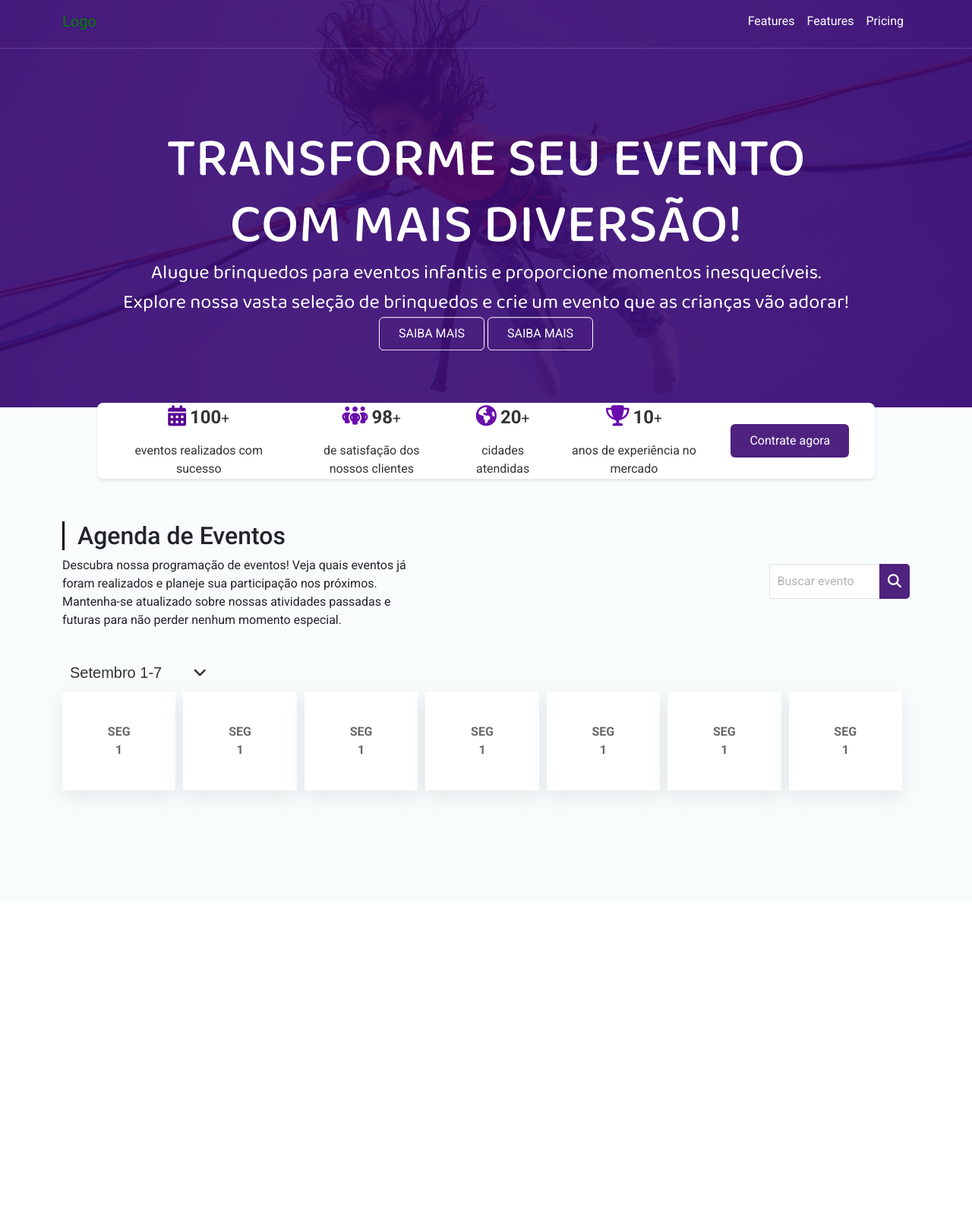
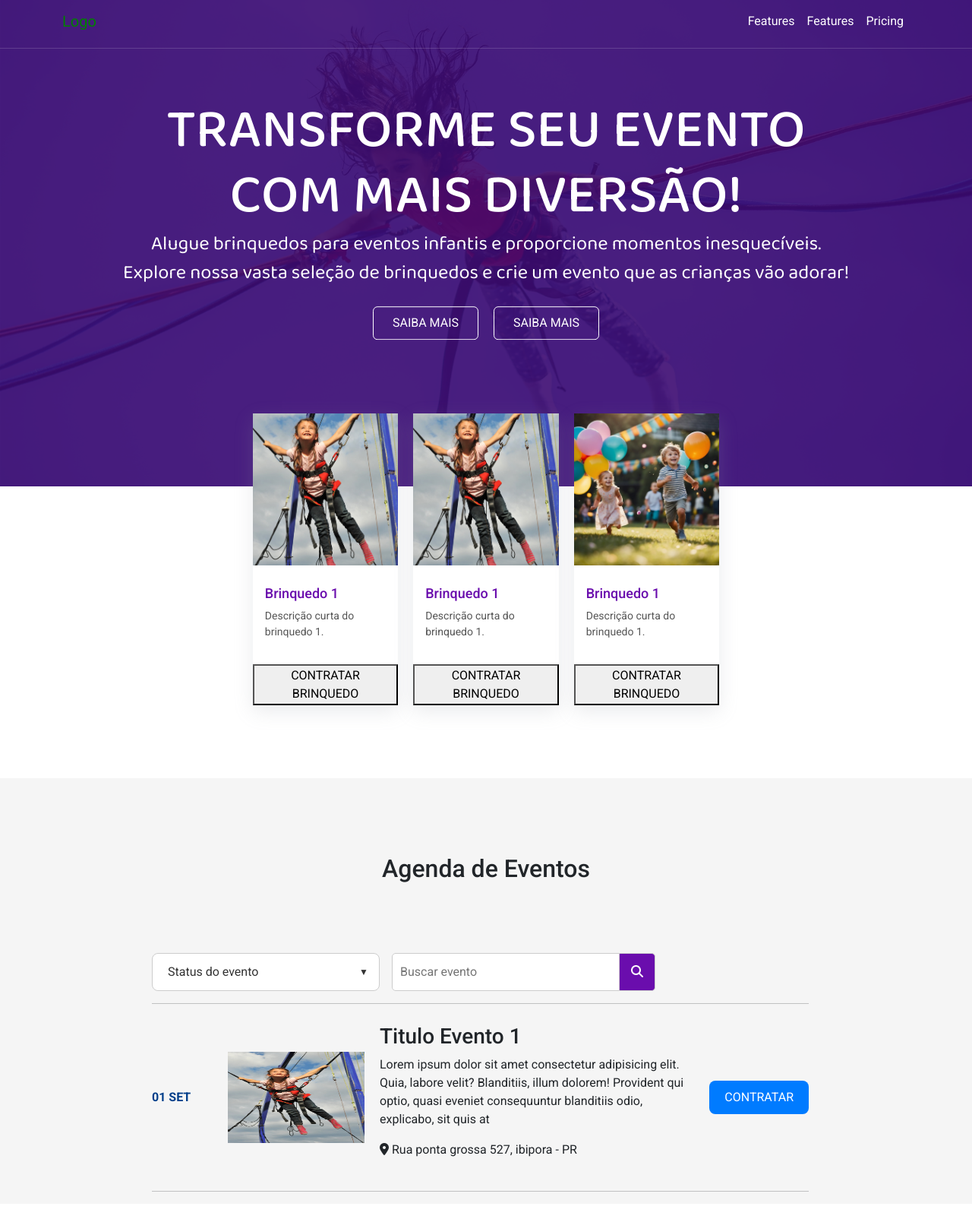
Before and after one commit to felipeov1/institucional-website, a PHP site: page / in a window 1280 px wide. Shown: the whole page at 76% size. Before the commit the page ends 1056 px from the top, so only its background shows below. Run offline with PHP 8.4, Linux system fonts and the light colour scheme; some libraries are stand-ins or nearby versions.

Commit message:
fix: changed the calander; feat: added toys container presentation

```diff
--- a/assets/css/style.css
+++ b/assets/css/style.css
@@ -3,8 +3,7 @@
 
 body {
     font-family: 'Roboto', sans-serif;
-    /* background-color: #ffffff; */
-    background-color: #f8fcfc;
+    background-color: #ffffff !important;
 }
 
 /* Style for navbar */
@@ -38,7 +37,7 @@ body {
 .image-container {
     position: relative;
     width: 100%;
-    height: 67vh;
+    height: 80vh;
     overflow: hidden;
 }
 
@@ -61,7 +60,7 @@ body {
 
 .banner-content {
     position: absolute;
-    top: 40%;
+    top: 45%;
     left: 50%;
     transform: translate(-50%, -50%);
     text-align: center;
@@ -86,60 +85,54 @@ body {
 
 
 
+/* Style for floating section */
 
-/* Style for floating section */
 .floating-section {
-    position: absolute;
-    top: 60vh;
+    position: relative;
+    top: -12vh;
     left: 10%;
     width: 80%;
-    height: 100px;
-    background-color: white;
-    /* box-shadow: 0 4px 8px rgba(0, 0, 0, 0.2); */
-    box-shadow: 0 2px 4px rgba(0, 0, 0, 0.1);
-
-    padding: 20px;
     box-sizing: border-box;
     z-index: 5;
-    border-radius: 8px;
+    display: flex;
+    justify-content: center;
 }
 
-.floating-section .statistics {
-    display: flex;
-    justify-content: space-around;
-    align-items: center;
-    height: 100%;
+.toys-cards-container {
+    display: grid;
+    grid-template-columns: repeat(3, 1fr);
+    gap: 20px;
+    width: 60%;
 }
 
-.floating-section .stat-box {
-    max-width: 200px;
-    display: flex;
-    align-items: center;
+.toy-card {
+    background-color: white;
     text-align: center;
-    font-size: 1.2rem;
-    color: #333;
-    flex-direction: column;
-    padding: 10px;
+    box-shadow: rgba(149, 157, 165, 0.2) 0px 8px 24px;
+    transition: transform 0.3s ease;
 }
 
-.floating-section .stat-box i {
-    font-size: 1.7rem;
-    margin-bottom: 8px;
+.toy-card:hover {
+    transform: scale(1.05);
 }
 
-.floating-section .number-item {
-    font-size: 1.5rem;
-    font-weight: bold;
+.toy-image {
+    width: 100%;
+    height: 200px;
+    object-fit: cover;
 }
 
-.floating-section .stat-item {
-    font-size: 1rem;
+.toy-title {
+    font-size: 18px;
+    margin-top: 10px;
+    color: #6A0DAD;
 }
 
-.floating-section .number-stats {
-    display: flex;
-    align-items: baseline;
+.toy-description {
+    font-size: 14px;
+    color: #555;
 }
+
 
 .btn-talk-stats {
     appearance: button;
@@ -187,166 +180,143 @@ body {
 
 
 
-/* events section */
+/* Style for events section */
 .events-container {
-    margin-top: 150px;
+    background-color: #f5f5f5;
+    padding: 100px 200px 0px 200px;
+    box-sizing: border-box;
 }
 
-
-.events-container h2 {
-    position: relative;
-    display: inline-block;
-    padding-left: 20px;
-}
-
-.events-container h2::before {
-    content: '';
-    position: absolute;
-    left: 0;
-    top: 0;
-    bottom: 0;
-    width: 3px;
-    background-color: black;
-}
-
-.mainEvents {
-    display: flex;
-    align-items: center;
-}
-
-.rectangle-container {
-    display: flex;
-    margin-top: 50px;
-    margin: 0px;
-}
-
-.rectangle {
-    display: flex;
-    flex-direction: column;
-    justify-content: center;
-    align-items: center;
-    width: 250px;
-    height: 130px;
-    margin-right: 10px;
-    background-color: #ffffff;
-    border-radius: 1px;
-    border: 0px;
-    padding: 0px 10px 0px 10px;
-    transition: background-color 0.3s, border-color 0.3s;
-    cursor: pointer;
-    box-shadow: rgba(149, 157, 165, 0.2) 0px 8px 24px;
-    font-weight: 600;
-    color: #686868;
-}
-
-.rectangle:focus,
-.rectangle.selected {
-    background-color: rgba(60, 10, 114, 0.9);
-    outline: none;
-    color: white;
+.events-title {
+    font-size: 2rem;
+    margin-bottom: 92px;
+    text-align: center;
 }
 
 .search-container {
-    position: relative;
-    display: inline-flex;
-    width: 30%;
-    height: fit-content;
+    display: flex;
+    justify-content: flex-start;
 }
 
 .search-input {
-    width: 100%;
-    padding: 10px 40px 10px 10px;
-    border: 1px solid #cccccc8f;
-    border-radius: 3px;
+    width: 300px;
+    padding: 10px;
+    border: 1px solid #cccccc;
+    border-radius: 5px 0 0 5px;
     font-size: 16px;
 }
 
 .search-button {
-    position: absolute;
-    top: 0;
-    right: 0;
-    height: 100%;
-    width: 40px;
-    border: none;
-    background-color: rgba(60, 10, 114, 0.9);
+    border: 1px solid #cccccc;
+    border-left: none;
+    background-color: #6A0DAD;
     color: white;
+    padding: 10px 15px;
     border-radius: 0 5px 5px 0;
     cursor: pointer;
+}
+
+.events-list {
+    max-height: 430px;
+    overflow-y: auto;
+    padding-right: 15px;
+    margin-bottom: 20px;
+}
+
+.event-item {
     display: flex;
     align-items: center;
-    justify-content: center;
+    justify-content: space-between;
+    padding: 10px 0;
 }
 
-.search-button .fa-search {
-    font-size: 18px;
+.event-date {
+    width: 100px;
+    font-weight: bold;
+    font-size: 16px;
+    color: #023E8A;
 }
 
-.search-input::placeholder {
-    color: rgba(0, 0, 0, 0.3);
+.event-image img {
+    width: 180px;
+    height: 120px;
 }
 
-
-.custom-select-container {
-    position: relative;
-    width: 200px;
-    font-family: Arial, sans-serif;
+.event-text {
+    flex: 1;
+    padding: 0 20px;
 }
 
-.custom-select-container select {
+.btn-event-book {
+    background-color: #007BFF;
+    color: white;
+    border: none;
+    padding: 10px 20px;
+    border-radius: 8px;
+    cursor: pointer;
+    transition: background-color 0.3s ease;
+}
+
+.btn-event-book:hover {
+    background-color: #0056b3;
+}
+
+.events-list::-webkit-scrollbar {
+    width: 10px;
+}
+
+.events-list::-webkit-scrollbar-thumb {
+    background-color: #007BFF;
+    border-radius: 10px;
+}
+
+.events-list::-webkit-scrollbar-track {
+    background-color: #f0f0f0;
+}
+
+.filter-select {
+    position: relative;
     width: 100%;
-    padding: 10px;
-    font-size: 20px;
-    color: #333;
-    border: none;
-    background-color: transparent;
+    max-width: 300px;
+}
+
+.filter-select select {
     appearance: none;
     -webkit-appearance: none;
     -moz-appearance: none;
+    background-color: #ffffff;
+    border: 1px solid #ccc;
+    border-radius: 8px;
+    padding: 12px 20px;
+    width: 100%;
+    font-size: 16px;
+    color: #333;
+    cursor: pointer;
     outline: none;
-    cursor: pointer;
+    transition: all 0.3s ease;
 }
 
-.custom-select-container::after {
-    content: "\f107";
-    font-family: "Font Awesome 5 Free";
-    font-weight: 900;
+.filter-select select:hover {
+    background-color: #e0e0e0;
+}
+
+.filter-select select:focus {
+    border-color: none;
+    box-shadow: none;
+}
+
+.filter-select::after {
+    content: '▼';
     position: absolute;
     top: 50%;
-    right: 10px;
+    right: 15px;
     transform: translateY(-50%);
-    font-size: 20px;
+    font-size: 12px;
     color: #333;
     pointer-events: none;
 }
 
 
-.custom-select-container select:focus {
-    outline: none;
-}
-
-.event-image img {
-    max-width: 100%;
-    max-height: 500px;
-    width: auto;
-    height: auto;
-    object-fit: contain;
-}
-
-
-
-@media (min-width: 768px) {
-    .banner-content {
-        margin-top: 150px;
-    }
-
-    .btn-about-more {
-        margin-bottom: 100px;
-    }
-
-    .floating-section {
-        margin-top: 50px;
-    }
-}
 
 
 @media (max-width: 768px) {
--- a/index.html
+++ b/index.html
@@ -1,5 +1,6 @@
 <!DOCTYPE html>
 <html lang="PT-BR">
+
 <head>
     <meta charset="UTF-8">
     <meta name="viewport" content="width=device-width, initial-scale=1.0">
@@ -47,48 +48,45 @@
             <h1>COM MAIS DIVERSÃO!</h1>
             <p>Alugue brinquedos para eventos infantis e proporcione momentos inesquecíveis. Explore nossa vasta seleção
                 de brinquedos e crie um evento que as crianças vão adorar!</p>
-            <button class="btn-about-more">SAIBA MAIS</button>
-            <button class="btn-about-more">SAIBA MAIS</button>
+            <div class="btns-container-about-more mt-4">
+                <button class="btn-about-more me-3">SAIBA MAIS</button>
+                <button class="btn-about-more">SAIBA MAIS</button>
+            </div>
+
         </div>
     </div>
     <!-- end main banner  -->
 
     <!-- start floating section -->
     <div class="floating-section">
-        <div class="statistics">
-            <div class="stat-box">
-                <div class="number-stats">
-                    <i class="fa-solid fa-calendar-days" style="color: #570294; margin-right: 5px;"></i>
-                    <div class="number-item" data-target="100">0</div><p>+</p>
+        <div class="toys-cards-container">
+            <div class="toy-card">
+                <img src="assets/images/bungee-kids-small-2.jpeg" alt="Brinquedo 1" class="toy-image">
+                <div class="text-start p-3">
+                    <h3 class="toy-title">Brinquedo 1</h3>
+                    <p class="toy-description">Descrição curta do brinquedo 1.</p>
                 </div>
-                <div class="stat-item">eventos realizados com sucesso</div>
+                <button class="btn-toys-acquire">CONTRATAR BRINQUEDO</button>
             </div>
-            <div class="stat-box">
-                <div class="number-stats">
-                    <i class="fa-solid fa-people-group" style="color: #6A0DAD; margin-right: 5px;"></i>
-                    <div class="number-item" data-target="98">0</div><p>+</p>
+            <div class="toy-card">
+                <img src="assets/images/bungee-kids-small-2.jpeg" alt="Brinquedo 1" class="toy-image">
+                <div class="text-start p-3">
+                    <h3 class="toy-title">Brinquedo 1</h3>
+                    <p class="toy-description">Descrição curta do brinquedo 1.</p>
                 </div>
-                <div class="stat-item">de satisfação dos nossos clientes</div>
+                <button class="btn-toys-acquire">CONTRATAR BRINQUEDO</button>
             </div>
-            <div class="stat-box">
-                <div class="number-stats">
-                    <i class="fa-solid fa-earth-americas" style="color: #6A0DAD; margin-right: 5px;"></i>
-                    <div class="number-item" data-target="20">0</div><p>+</p>
+            <div class="toy-card">
+                <img src="assets/images/kids.jpg" alt="Brinquedo 1" class="toy-image">
+                <div class="text-start p-3">
+                    <h3 class="toy-title">Brinquedo 1</h3>
+                    <p class="toy-description">Descrição curta do brinquedo 1.</p>
                 </div>
-                <div class="stat-item">cidades <br>atendidas</div>
-            </div>
-            <div class="stat-box">
-                <div class="number-stats">
-                    <i class="fa-solid fa-trophy" style="color: #6A0DAD; margin-right: 5px;"></i>
-                    <div class="number-item" data-target="10">0</div><p>+</p>
-                </div>
-                <div class="stat-item">anos de experiência no mercado</div>
-            </div>
-            <div>
-                <button class="btn-talk-stats">Contrate agora</button>
+                <button class="btn-toys-acquire">CONTRATAR BRINQUEDO</button>
             </div>
         </div>
     </div>
+    <!-- end floating section -->
 
     <script>
 
@@ -97,70 +95,36 @@
     <!-- end floating section -->
 
     <!-- start events section -->
-    <div class="container events-container" style="height: 500px;">
-        <div class="mainEvents">
-            <div class="text-events-container">
-                <h2>Agenda de Eventos</h2>
-                <p class="w-50">Descubra nossa programação de eventos! Veja quais eventos já foram realizados e
-                    planeje
-                    sua
-                    participação nos próximos. Mantenha-se atualizado sobre nossas atividades passadas e futuras
-                    para
-                    não
-                    perder nenhum momento especial.</p>
-            </div>
+    <div class="events-container">
+        <h2 class="events-title">Agenda de Eventos</h2>
+        <div class="events-list">
             <div class="search-container">
+                <div class="filter-select me-3">
+                    <select id="event-filter" name="event-filter">
+                        <option value="" disabled selected>Status do evento</option>
+                        <option value="upcoming">Próximos Eventos</option>
+                        <option value="completed">Eventos Concluídos</option>
+                    </select>
+                </div>
                 <input type="text" placeholder="Buscar evento" class="search-input">
                 <button class="search-button">
                     <i class="fa fa-search"></i>
                 </button>
             </div>
-        </div>
-        <div class="custom-select-container mt-3">
-            <select>
-                <option value="setembro1-7">Setembro 1-7</option>
-                <option value="setembro8-14">Setembro 8-14</option>
-                <option value="setembro15-21">Setembro 15-21</option>
-                <option value="setembro22-28">Setembro 22-28</option>
-                <option value="outubro1-7">Outubro 1-7</option>
-                <option value="outubro8-14">Outubro 8-14</option>
-                <option value="outubro15-21">Outubro 15-21</option>
-            </select>
-        </div>
-        <div class="rectangle-container">
-            <div class="rectangle" tabindex="0" onclick="showEvent(1)">
-                <div class="day">SEG</div>
-                <div num="num-day">1</div>
+            <hr>
+            <div class="event-item">
+                <div class="event-date">01 SET</div>
+                <div class="event-image">
+                    <img src="assets/images/bungee-kids-small-2.jpeg" alt="Evento 1">
+                </div>
+                <div class="event-text">
+                    <h3>Titulo Evento 1</h3>
+                    <p style="max-width: 800px;">Lorem ipsum dolor sit amet consectetur adipisicing elit. Quia, labore velit? Blanditiis, illum dolorem! Provident qui optio, quasi eveniet consequuntur blanditiis odio, explicabo, sit quis at</p>
+                    <p><i class="fa-solid fa-location-dot"></i> Rua ponta grossa 527, ibipora - PR</p>
+                </div>
+                <button class="btn-event-book">CONTRATAR</button>
             </div>
-            <div class="rectangle" tabindex="0" onclick="showEvent(2)">
-                <div class="day">SEG</div>
-                <div num="num-day">1</div>
-            </div>
-            <div class="rectangle" tabindex="0" onclick="showEvent(3)">
-                <div class="day">SEG</div>
-                <div num="num-day">1</div>
-            </div>
-            <div class="rectangle" tabindex="0" onclick="showEvent(4)">
-                <div class="day">SEG</div>
-                <div num="num-day">1</div>
-            </div>
-            <div class="rectangle" tabindex="0" onclick="showEvent(4)">
-                <div class="day">SEG</div>
-                <div num="num-day">1</div>
-            </div>
-            <div class="rectangle" tabindex="0" onclick="showEvent(4)">
-                <div class="day">SEG</div>
-                <div num="num-day">1</div>
-            </div>
-            <div class="rectangle" tabindex="0" onclick="showEvent(4)">
-                <div class="day">SEG</div>
-                <div num="num-day">1</div>
-            </div>
-        </div>
-
-        <div class="event-content" id="eventContent" style="display: none; margin-top: 20px;">
-            <div class="event-text" id="eventText" style="width: 50%; float: left;"></div>
-            <div class="event-image col-3" id="eventImage" style="width: 50%; float: right;"></div>
+            <hr>
         </div>
     </div>
     <!-- end events section -->
```
